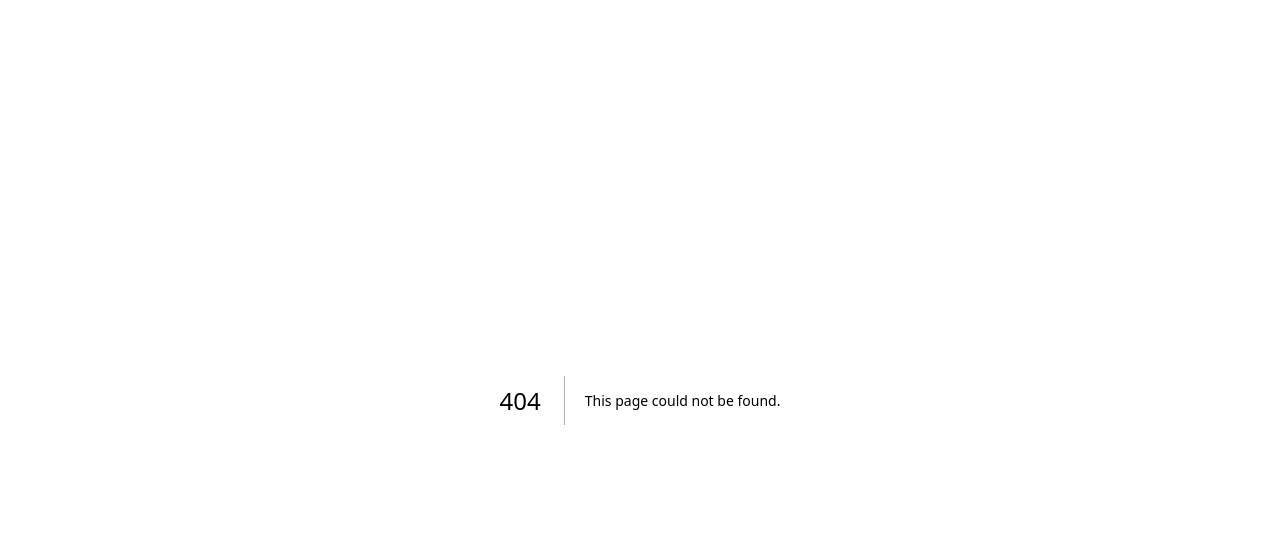
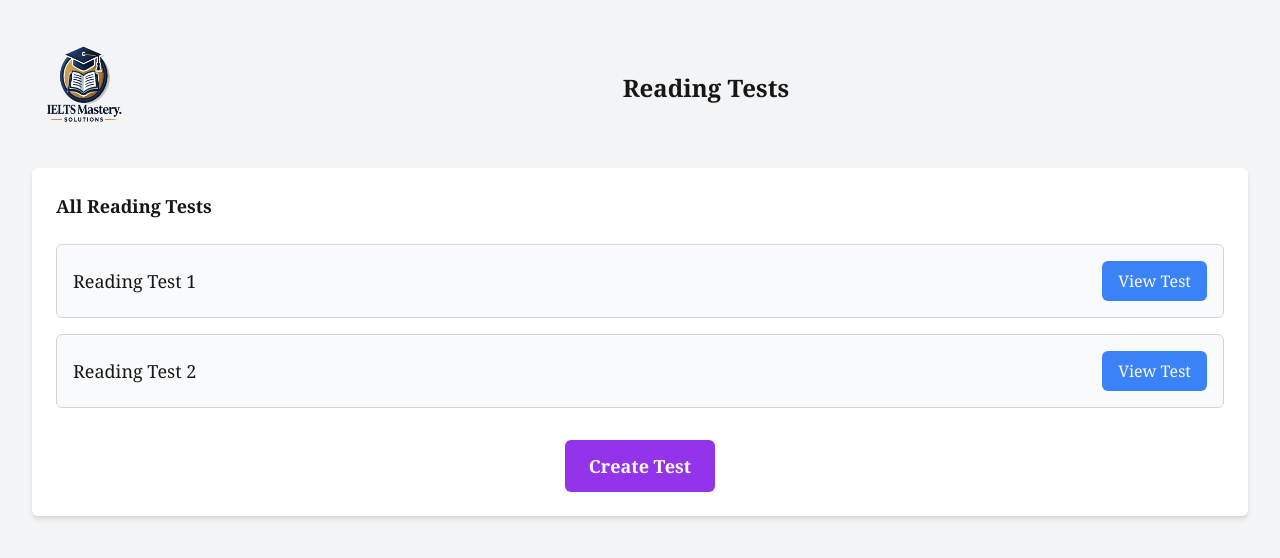
Before and after one commit to AmanShahzad1/ieltsmastery-main, a Next.js app in the folder ieltsmastery-main/: page /pages/Admin_ReadingTests in a window 1280 px wide. Before the commit this address had no page. Shown: the top 558 px of the page. Built offline with nearby package versions, Linux system fonts and the light colour scheme.

Commit message:
Admin_reading_test Functionalities

```diff
--- /dev/null
+++ b/ieltsmastery-main/app/pages/Admin_ReadingTests/page.tsx
@@ -0,0 +1,60 @@
+"use client"; // Mark the component as a client component
+
+import React, { useState } from "react";
+
+export default function ReadingTestsPage() {
+  const [tests, setTests] = useState(["Reading Test 1", "Reading Test 2"]);
+
+  const handleCreateTest = () => {
+    const nextTestNumber = tests.length + 1;
+    setTests([...tests, `Reading Test ${nextTestNumber}`]);
+  };
+
+  return (
+    <div className="min-h-screen bg-gray-100 p-8 font-serif">
+      {/* Header */}
+      <header className="flex items-center mb-6 flex-col sm:flex-row sm:justify-between">
+        <div className="flex items-center mr-6 sm:mr-4">
+          <img
+            src="/logo.png"
+            alt="IELTS Mastery Solutions Logo"
+            className="h-28 w-28"
+          />
+        </div>
+        <h1 className="text-2xl font-bold sm:ml-4 mt-4 sm:mt-0 text-center w-full">
+          Reading Tests
+        </h1>
+      </header>
+
+      {/* Main Content */}
+      <div className="bg-white shadow-md rounded-md p-6">
+        <h2 className="text-lg font-bold mb-6">All Reading Tests</h2>
+
+        {/* List of Reading Tests */}
+        <div className="space-y-4">
+          {tests.map((test, index) => (
+            <div
+              key={index}
+              className="flex justify-between items-center p-4 border border-gray-300 rounded-md bg-gray-50"
+            >
+              <span className="text-lg">{test}</span>
+              <button className="px-4 py-2 bg-blue-500 text-white rounded-md hover:bg-blue-600">
+                View Test
+              </button>
+            </div>
+          ))}
+        </div>
+
+        {/* Create Test Button */}
+        <div className="flex justify-center mt-8">
+          <button
+            onClick={handleCreateTest}
+            className="px-6 py-3 bg-purple-600 text-white text-lg font-bold rounded-md hover:bg-purple-700"
+          >
+            Create Test
+          </button>
+        </div>
+      </div>
+    </div>
+  );
+}
--- a/ieltsmastery-main/app/pages/Admins_Reading_test/page.tsx
+++ b/ieltsmastery-main/app/pages/Admins_Reading_test_Create/page.tsx
@@ -41,12 +41,7 @@ export default function AdminReadingPage() {
         <div className="w-full sm:w-1/2 flex flex-col space-y-6 pr-8">
           {/* Questions Section */}
           <div className="bg-white shadow-md rounded-md p-6">
-            <div className="flex justify-between items-center mb-4">
-              <h3 className="text-lg font-bold">Questions (1 to 10)</h3>
-              <button className="px-4 py-2 bg-blue-500 text-white rounded-md hover:bg-blue-600">
-                Upload Content
-              </button>
-            </div>
+            <h3 className="text-lg font-bold mb-4">Questions (1 to 10)</h3>
             <div className="space-y-6">
               {Array.from({ length: 10 }).map((_, index) => (
                 <div key={index} className="grid grid-cols-1 sm:grid-cols-2 gap-4">
@@ -75,11 +70,20 @@ export default function AdminReadingPage() {
               className="border border-gray-300 rounded-md p-4 w-full h-60 resize-none"
               placeholder="Enter the reading material here..."
             ></textarea>
-            <button className="px-4 py-2 bg-green-500 text-white rounded-md hover:bg-green-600">
-              Input Content
-            </button>
           </div>
         </div>
+      </div>
+
+      {/* Centralized Upload Test Button */}
+      <div className="flex justify-center mt-8">
+        <button
+          className="px-6 py-3 text-white text-lg font-bold rounded-md"
+          style={{
+            backgroundColor: "#5A2D81", // Purple color from the logo
+          }}
+        >
+          Upload Test (Test No: 1)
+        </button>
       </div>
     </div>
   );
```
